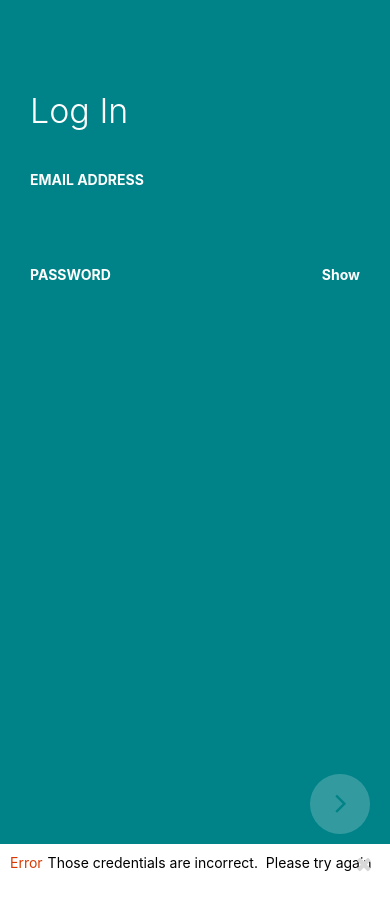
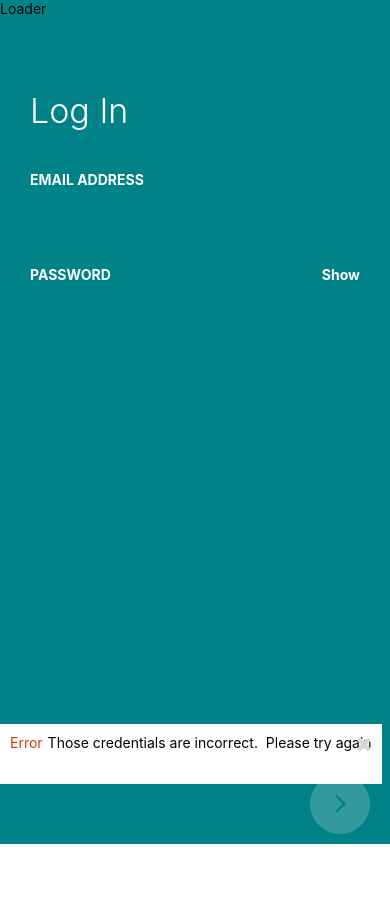
Before and after one commit to tjohnson1106/new-login-flow-version, a React Native app: screen / in a window 390 px wide. After the commit the page ends 844 px from the top, so only its background shows below. Built offline with nearby package versions, Linux system fonts and the light colour scheme.

Commit message:
added PropTypes to loader modal

```diff
--- /dev/null
+++ b/src/components/Loader.js
@@ -0,0 +1,23 @@
+import React, { Component } from "react";
+import { View, Text, StyleSheet, Modal, Image } from "react-native";
+import PropTypes from "prop-types";
+
+import colors from "../styles/colors";
+
+class Loader extends Component {
+  render() {
+    const { animationType, visible } = this.props;
+    return (
+      <Modal animationType={animationType} transparent={true} visible={visible}>
+        <Text>Loader</Text>
+      </Modal>
+    );
+  }
+}
+
+Loader.propTypes = {
+  animationType: PropTypes.string.isRequired,
+  modalVisible: PropTypes.bool.isRequired
+};
+
+export default Loader;
--- a/src/components/Notification.js
+++ b/src/components/Notification.js
@@ -9,7 +9,7 @@ class Notification extends Component {
   constructor(props) {
     super(props);
     this.state = {
-      positionValue: new Animated.Value(60)
+      positionValue: new Animated.Value(-60)
     };
     this.closeNotification = this.closeNotification.bind(this);
     this.animateNotification = this.animateNotification.bind(this);
@@ -19,7 +19,7 @@ class Notification extends Component {
     const { positionValue } = this.state;
     Animated.timing(positionValue, {
       toValue: value,
-      duration: 400,
+      duration: 300,
       velocity: 3,
       tension: 2,
       friction: 8,
@@ -37,9 +37,7 @@ class Notification extends Component {
     const { positionValue } = this.state;
     showNotification ? this.animateNotification(0) : this.animateNotification(60);
     return (
-      <Animated.View
-        style={[{ transform: [{ translateY: positionValue }] }, styles.wrapper]}
-      >
+      <Animated.View style={[{ marginBottom: positionValue }, styles.wrapper]}>
         <View style={styles.notificationContent}>
           <Text style={styles.errorText}>{type}</Text>
           <Text style={styles.errorMessage}>{firstLine}</Text>
--- a/src/screens/Login.js
+++ b/src/screens/Login.js
@@ -6,13 +6,14 @@ import colors from "../styles/colors";
 import InputField from "../components/form/InputField";
 import NextArrowButton from "../components/buttons/NextArrowButton";
 import Notification from "../components/Notification";
+import Loader from "../components/Loader";
 
 class Login extends Component {
   constructor(props) {
     super(props);
     this.state = {
       formValid: true,
-      validEmail: false,
+      validEmail: true,
       emailAddress: "",
       validPassword: false
     };
@@ -136,6 +137,7 @@ class Login extends Component {
             />
           </View>
         </View>
+        <Loader modalVisible={true} animationType="fade" />
       </KeyboardAvoidingView>
     );
   }
```
